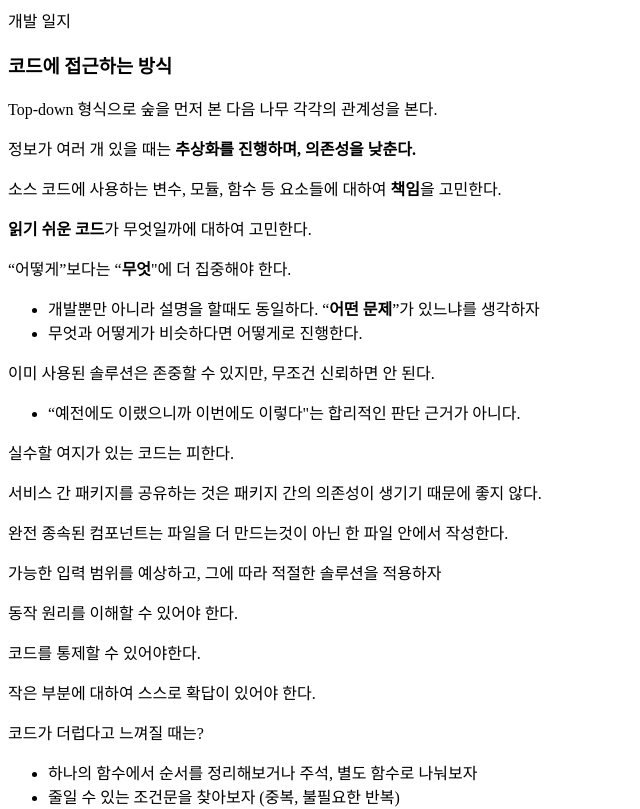
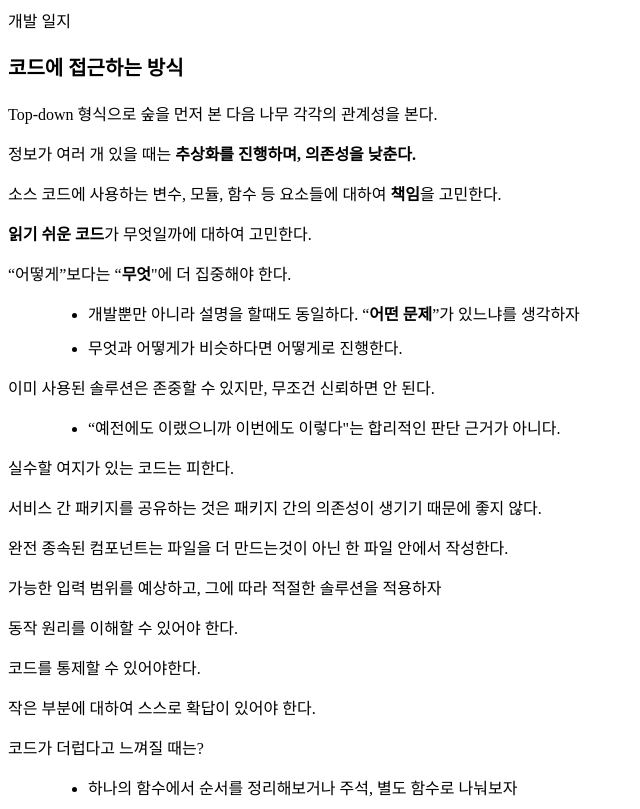
Before and after one commit to hellojaehyeok/hellojaehyeok.github.io, a Next.js app: page /essay/development-journal in a window 1280 px wide. Shown: the top 809 px of the page, without its empty margins (0-640 px from the left). Built offline with nearby package versions, Linux system fonts and the light colour scheme.

Commit message:
emotion setting

```diff
--- a/package.json
+++ b/package.json
@@ -9,6 +9,9 @@
     "lint": "next lint"
   },
   "dependencies": {
+    "@emotion/babel-plugin": "^11.11.0",
+    "@emotion/react": "^11.11.0",
+    "@emotion/styled": "^11.11.0",
     "@types/markdown-it": "^12.2.3",
     "@types/node": "20.1.0",
     "@types/react": "18.2.5",
--- /dev/null
+++ b/src/components/Contents.tsx
@@ -0,0 +1,34 @@
+import styled from '@emotion/styled';
+import md from 'markdown-it';
+
+const Contents = ({ content }: { content: any }) => {
+  return <Layout dangerouslySetInnerHTML={{ __html: md().render(content) }} />;
+};
+
+export default Contents;
+
+const Layout = styled.div`
+  width: 700px;
+  h3 {
+    margin-bottom: 20px;
+    font-size: 20px;
+  }
+  p,
+  ul {
+    font-weight: 100;
+    margin-bottom: 15px;
+  }
+  li {
+    list-style: disc;
+    margin: 0 0 10px 40px;
+    ul {
+      margin: 10px 0 0 0;
+    }
+  }
+  hr {
+    margin: 50px 0;
+    background-color: rgb(209, 209, 209);
+    height: 1px;
+    border: 0;
+  }
+`;
--- a/src/pages/Essay/EssayPage.tsx
+++ b/src/pages/Essay/EssayPage.tsx
@@ -1,6 +1,6 @@
+import Contents from 'components/Contents';
 import fs from 'fs';
 import matter from 'gray-matter';
-import md from 'markdown-it';
 
 const EssayPage = ({ frontmatter, content }: { frontmatter: any; content: any }) => {
   const { title } = frontmatter;
@@ -8,7 +8,7 @@ const EssayPage = ({ frontmatter, content }: { frontmatter: any; content: any })
   return (
     <div>
       <div>{title}</div>
-      <div dangerouslySetInnerHTML={{ __html: md().render(content) }} />
+      <Contents content={content} />
     </div>
   );
 };
--- /dev/null
+++ b/src/styles/reset.css
@@ -0,0 +1,7 @@
+* {
+  margin: 0;
+  padding: 0;
+  outline: 0;
+  border: 0;
+  box-sizing: border-box;
+}
```
Also changed, not shown: .babelrc (added), 1 other file (tests, documents, lock files or other folders).
